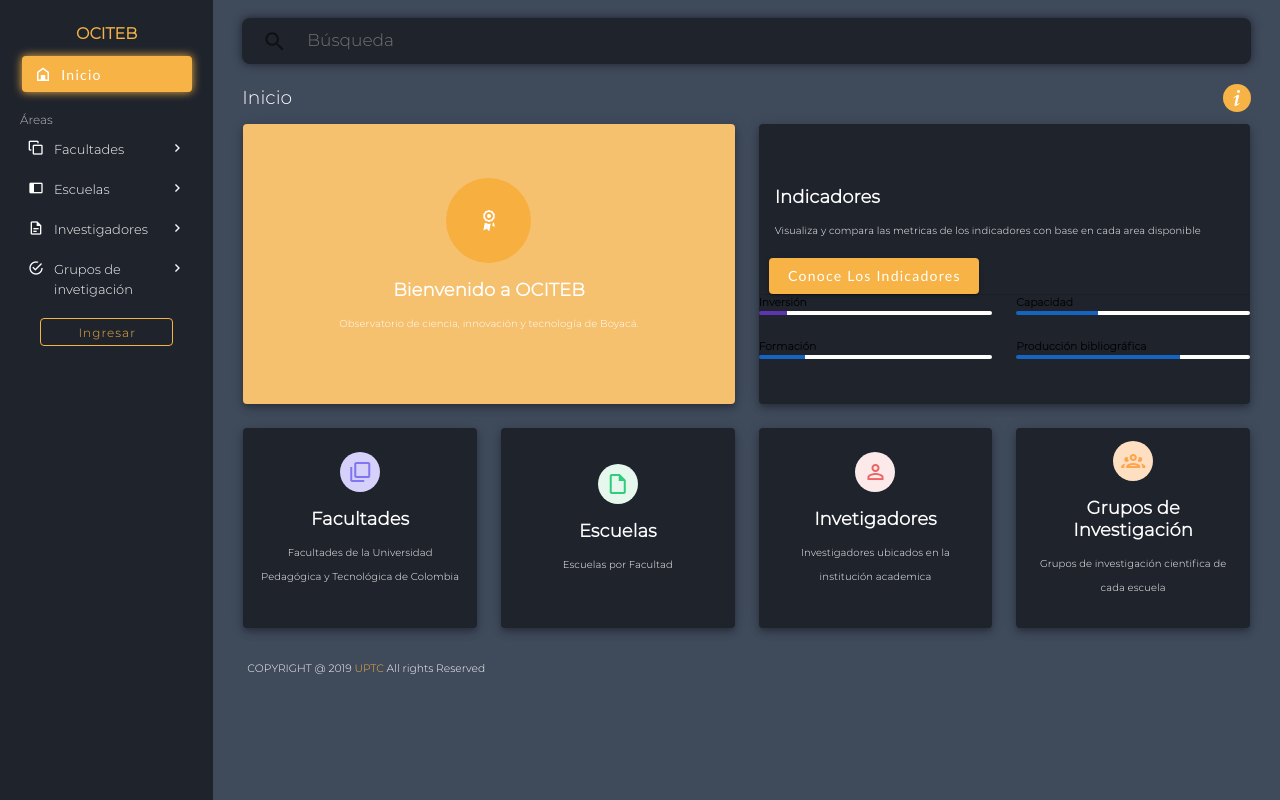
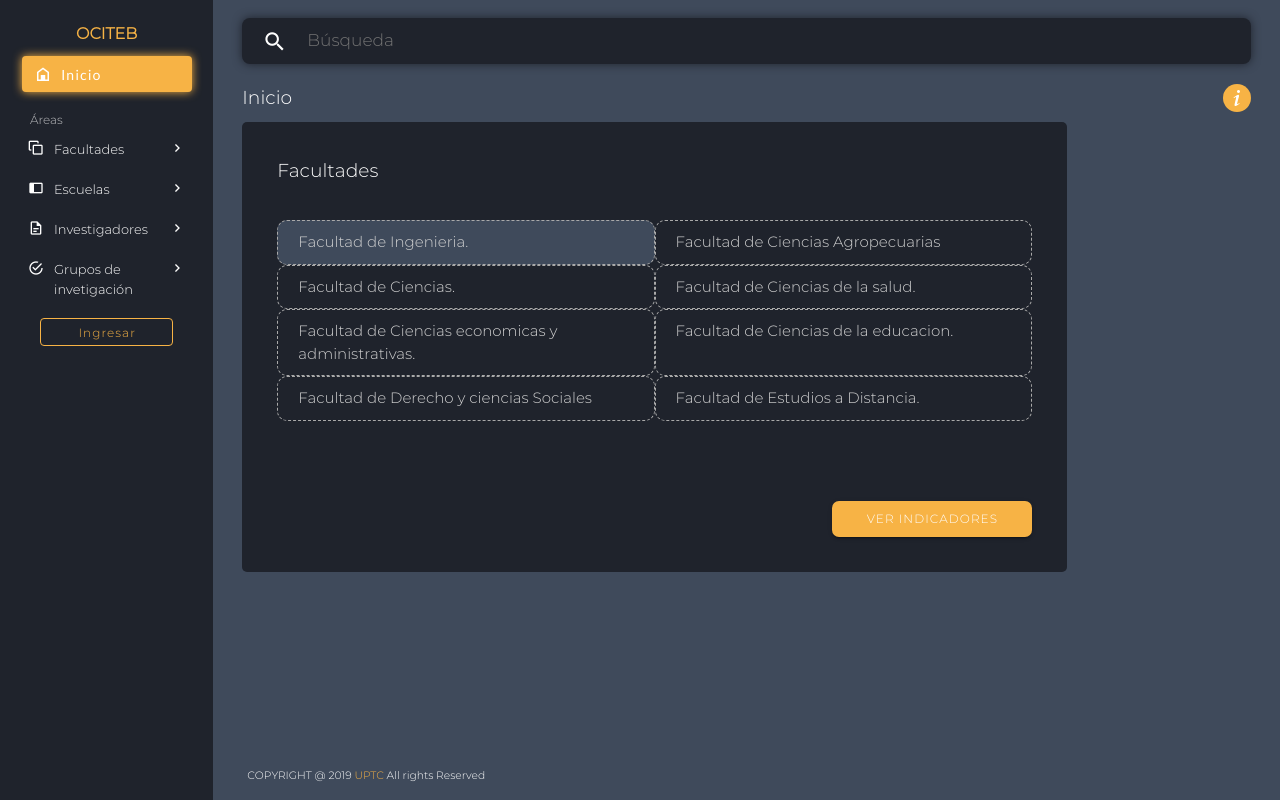
Before and after one commit to CamHM/OCITEB-App, a Vue app: page /#/faculties in a window 1280 px wide. Before the commit this address led to /. Built offline with nearby package versions, Linux system fonts and the light colour scheme.

Commit message:
Adición de routing y de la página de facultades

```diff
--- a/package.json
+++ b/package.json
@@ -10,6 +10,7 @@
   "dependencies": {
     "core-js": "^3.3.2",
     "vue": "^2.6.10",
+    "vue-router": "^3.1.4",
     "vuetify": "^2.1.0"
   },
   "devDependencies": {
--- a/src/App.vue
+++ b/src/App.vue
@@ -1,17 +1,12 @@
 <template>
     <v-app>
-        <Home />
+        <router-view />
     </v-app>
 </template>
 
 <script>
-    import Home from "./components/home/Home";
-
     export default {
         name: 'App',
-        components: {
-            Home
-        },
         data: () => ({}),
     };
 </script>
--- /dev/null
+++ b/src/components/faculty/Faculties.vue
@@ -0,0 +1,134 @@
+<template>
+    <v-row class="faculties" no-gutters>
+        <v-col cols="2" class="colA">
+            <SideBar />
+        </v-col>
+        <v-col cols="10" class="colB">
+            <v-container class="dark-back">
+                <v-row>
+                    <Header />
+                </v-row>
+                <v-row>
+                    <div class="facultiesContainer">
+                        <h3>Facultades</h3>
+                        <div class="facultiesList">
+                            <div v-for="(faculty, number) in faculties" :key="faculty"
+                                 :class="{facultyCard: currentFaculty >=0, facultyCardSelected: currentFaculty === number}"
+                                 @click="changeCurrentFaculty(number)" >
+                                {{ faculty }}
+                            </div>
+                        </div>
+                        <v-btn color="primary" class="facultyIndicatorButton">VER INDICADORES</v-btn>
+                    </div>
+                </v-row>
+                <v-row class="footer">
+                    <Footer />
+                </v-row>
+            </v-container>
+        </v-col>
+    </v-row>
+</template>
+
+<script>
+    import SideBar from "../general/SideBar";
+    import Header from "../general/Header";
+    import Footer from "../general/Footer";
+
+    export default {
+        name: "Faculties",
+        components: {
+            SideBar,
+            Header,
+            Footer
+        },
+        data () {
+            return {
+                faculties: [
+                    'Facultad de Ingenieria.',
+                    'Facultad de Ciencias Agropecuarias',
+                    'Facultad de Ciencias.',
+                    'Facultad de Ciencias de la salud.',
+                    'Facultad de Ciencias economicas y administrativas.',
+                    'Facultad de Ciencias de la educacion.',
+                    'Facultad de Derecho y ciencias Sociales',
+                    'Facultad de Estudios a Distancia.'
+                ],
+                currentFaculty: 0
+            }
+        },
+        methods: {
+            changeCurrentFaculty(facultyIndex) {
+                this.currentFaculty = facultyIndex
+            }
+        }
+    }
+</script>
+
+<style scoped>
+    .faculties {
+        height: 100vh;
+    }
+
+    .colB {
+        background-color: #3f4a5b;
+        overflow-y: scroll;
+    }
+
+    .colB::-webkit-scrollbar {
+        display: none;
+    }
+
+    .dark-back {
+        background: #3f4a5b;
+        margin: 0;
+        padding: 30px 30px 10px 30px;
+    }
+
+    .facultiesContainer {
+        margin: 10px 11px;
+        background-color: #1f232c;
+        height: auto;
+        width: 80%;
+        border-radius: 5px;
+        padding: 35px;
+        color: white;
+    }
+
+    .facultiesContainer > h3 {
+        font-weight: 100;
+        margin-bottom: 35px;
+    }
+
+    .facultiesList {
+        display: flex;
+        flex-wrap: wrap;
+    }
+
+    .facultyCard {
+        color: lightgray;
+        border: darkgray 1px dashed;
+        padding: 10px 20px;
+        font-size: 15px;
+        font-weight: 400;
+        width: 50%;
+        border-radius: 10px;
+    }
+
+    .facultyCard:hover {
+        cursor: pointer;
+        background-color: rgba(63, 74, 91, 1);
+    }
+
+    .facultyCardSelected {
+        background-color: rgba(63, 74, 91, 1);
+    }
+
+    .facultyIndicatorButton {
+        width: 200px;
+        margin-top: 80px;
+        float: right;
+        border-radius: 7px;
+        font-size: 12px;
+        font-weight: lighter;
+    }
+</style >
--- a/src/components/general/Footer.vue
+++ b/src/components/general/Footer.vue
@@ -17,4 +17,8 @@
     .primary-text {
         color: #f7b345;
     }
+    .footer {
+        position: fixed;
+        bottom: 10px;
+    }
 </style>
--- a/src/components/general/Menu.vue
+++ b/src/components/general/Menu.vue
@@ -19,20 +19,24 @@
                 items: [
                     {
                         title: 'Facultades',
-                        icon: 'mdi-vector-arrange-below'
+                        icon: 'mdi-vector-arrange-below',
+                        path: '/faculties'
                     },
                     {
                         title: 'Escuelas',
                         icon: 'mdi-dock-left',
-                        active: false
+                        active: false,
+                        path: '/faculties'
                     },
                     {
                         title: 'Investigadores',
-                        icon: 'mdi-file-document-outline'
+                        icon: 'mdi-file-document-outline',
+                        path: '/faculties'
                     },
                     {
                         title: 'Grupos de invetigación',
-                        icon: 'mdi-checkbox-marked-circle-outline'
+                        icon: 'mdi-checkbox-marked-circle-outline',
+                        path: '/faculties'
                     }
                 ]
             }
--- a/src/components/general/MenuItem.vue
+++ b/src/components/general/MenuItem.vue
@@ -1,5 +1,5 @@
 <template>
-    <v-list-item @click="item" class="menuItem" dense>
+    <v-list-item @click="navigate" class="menuItem" dense>
         <v-icon color="white" size="medium" class="menuItemIcon">{{item.icon}}</v-icon>
         <p>{{item.title}}</p>
         <v-icon color="white" size="medium" class="arrowIcon menuItemIcon">mdi-chevron-right</v-icon>
@@ -9,7 +9,12 @@
 <script>
     export default {
         name: "MenItem",
-        props: ["item"]
+        props: ["item"],
+        methods: {
+            navigate() {
+                this.$router.push(this.item.path).catch(() => {});
+            }
+        }
     }
 </script>
 
--- a/src/components/general/SideBar.vue
+++ b/src/components/general/SideBar.vue
@@ -3,7 +3,7 @@
         <h4 class="dark-style">
             OCITEB
         </h4>
-        <v-btn color="primary" class="homeButton">
+        <v-btn color="primary" class="homeButton" @click="goHome">
             <v-icon left class="homeIcon">mdi-home-variant-outline</v-icon>
             Inicio
         </v-btn>
@@ -23,6 +23,11 @@
         data() {
             return {}
         },
+        methods: {
+            goHome () {
+                this.$router.push('/').catch(() => {});
+            }
+        }
     }
 </script>
 
--- a/src/main.js
+++ b/src/main.js
@@ -1,10 +1,12 @@
 import Vue from 'vue'
 import App from './App.vue'
 import vuetify from './plugins/vuetify';
+import router from './plugins/routes';
 
 Vue.config.productionTip = false;
 
 new Vue({
   vuetify,
+  router,
   render: h => h(App)
-}).$mount('#app')
+}).$mount('#app');
--- /dev/null
+++ b/src/plugins/routes.js
@@ -0,0 +1,14 @@
+import Vue from 'vue';
+import VueRouter from 'vue-router';
+
+import Home from "../components/home/Home.vue";
+import Faculties from '../components/faculty/Faculties.vue';
+
+Vue.use(VueRouter);
+
+export default new VueRouter({
+    routes: [
+        { path: '/', component: Home },
+        { path: '/faculties', component: Faculties }
+    ]
+});
```
Also changed, not shown: 1 other file (tests, documents, lock files or other folders).
